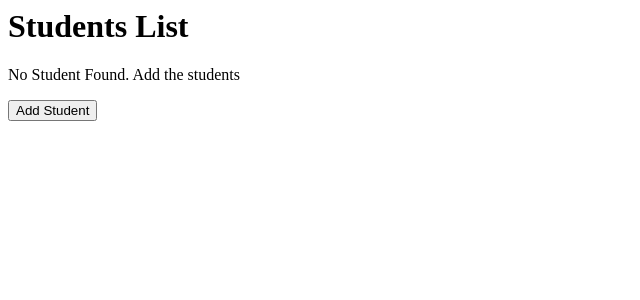
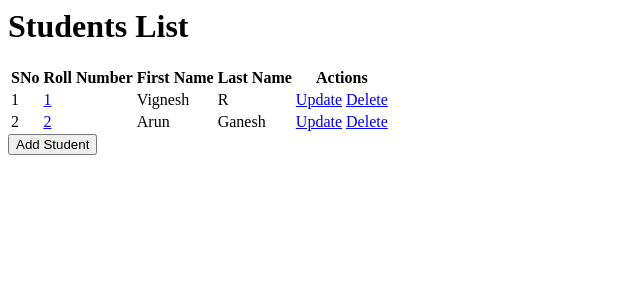
Before and after one commit to vignesh787/AppDev1, a Flask app: page / in a window 1280 px wide. Shown: the top 300 px of the page, without its empty margins (0-640 px from the left). Run offline with Flask 2, Linux system fonts and the light colour scheme.

Commit message:
Add Student Working Model

```diff
--- a/Week5-Assignment/app.py
+++ b/Week5-Assignment/app.py
@@ -7,12 +7,10 @@ from sqlalchemy import exc
 
 app = Flask(__name__)
 
+app.config['SQLALCHEMY_DATABASE_URI']='sqlite:///database.sqlite3'
 db=SQLAlchemy()
 db.init_app(app)
 app.app_context().push()
-engine = db.create_engine('sqlite:///database.sqlite3',{})
-session = Session(engine)
-
 
 class course(db.Model):
     __tablename__='course'
@@ -61,13 +59,14 @@ def addStudentConfirm():
     try:
 
        #add the course in filter list and get the course object from db
-        student_obj = student(roll,firstName,lastName)
-        session.add(student_obj)
+        student_obj = student(roll_number=roll,first_name=firstName,last_name=lastName)
+        db.session.add(student_obj)
 
         if len(course1)>0:
             for code in course1:
-                enrollment=enrollments(roll,int(code[7]))
-                student.course.append(enrollment)
+                print(code)
+                enrollment_obj=enrollments(estudent_id=roll,ecourse_id=int(code[7]))
+                student_obj.courses.append(enrollment_obj)
 
         db.session.commit()
 
```
Also changed, not shown: Week5-Assignment/templates/addStudent.html (+4 -4 lines), Week5-Assignment/database.sqlite3.
